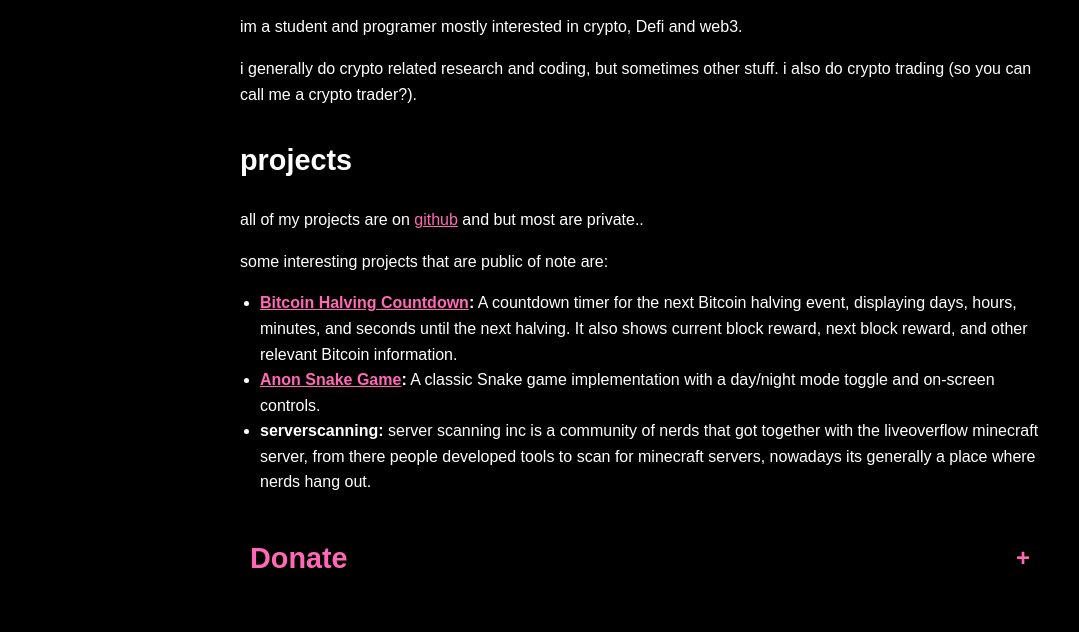
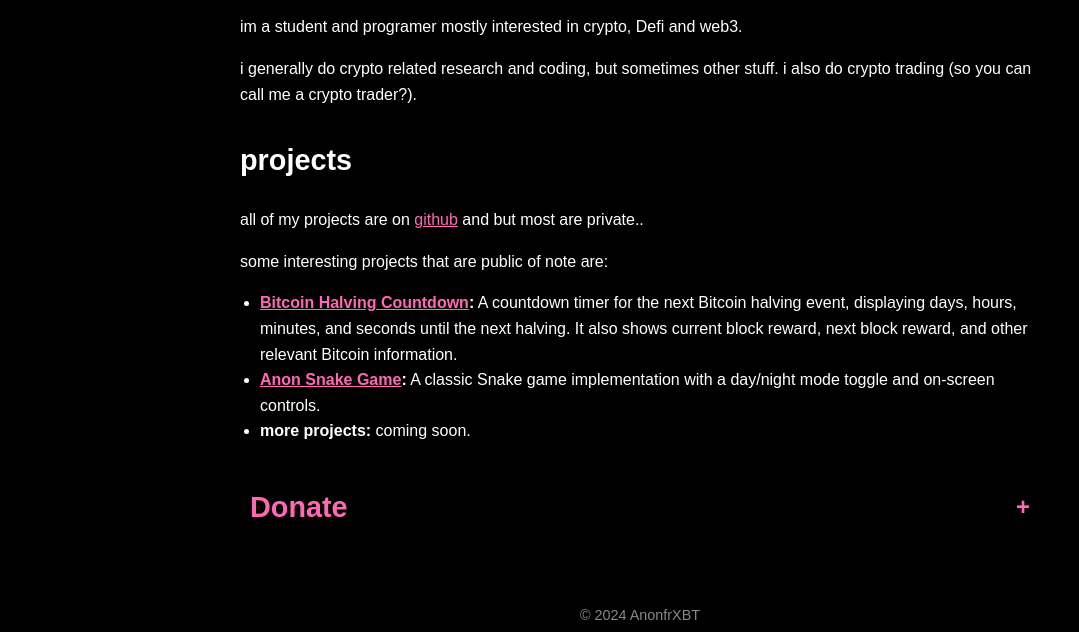
Before and after one commit to anonfr/anonfrxbt, a plain HTML site: page index.html in a window 1280 px wide. Shown: the part 188-820 px from the top of the page, without its empty margins (0-1079 px from the left). Drawn offline with Linux system fonts and the light colour scheme.

Commit message:
Update index.html with new changes

```diff
--- a/index.html
+++ b/index.html
@@ -28,7 +28,7 @@
         <ul>
             <li><strong><a href="https://anonfr.github.io/BitcoinHalving/" target="_blank">Bitcoin Halving Countdown</a>:</strong> A countdown timer for the next Bitcoin halving event, displaying days, hours, minutes, and seconds until the next halving. It also shows current block reward, next block reward, and other relevant Bitcoin information.</li>
             <li><strong><a href="https://anonfr.github.io/snake_game/" target="_blank">Anon Snake Game</a>:</strong> A classic Snake game implementation with a day/night mode toggle and on-screen controls.</li>
-            <li><strong>serverscanning:</strong> server scanning inc is a community of nerds that got together with the liveoverflow minecraft server, from there people developed tools to scan for minecraft servers, nowadays its generally a place where nerds hang out.</li>
+            <li><strong>more projects:</strong> coming soon.</li>
         </ul>
 
         <div class="support-section">
```
